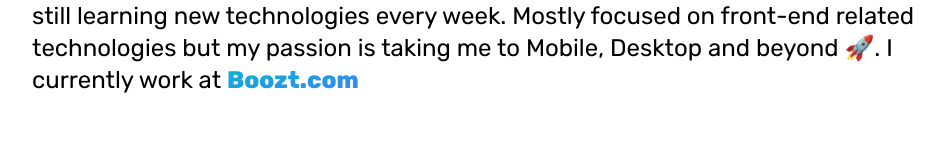
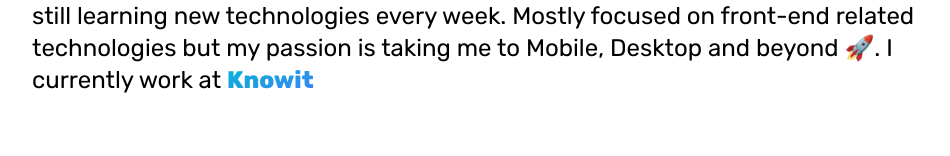
Before and after one commit to TomAndril/mywebsite-v2, a Next.js app: page / in a window 1280 px wide. Shown: the part 524-680 px from the top of the page, without its empty margins (160-1110 px from the left). Built offline with nearby package versions, Linux system fonts and the light colour scheme.

Commit message:
updated hero section

```diff
--- a/sections/Hero.tsx
+++ b/sections/Hero.tsx
@@ -42,10 +42,10 @@ const Hero: React.FC<Props> = ({ daysFromStart }) => {
         <a
           target="_blank"
           rel="noreferrer"
-          href="https://www.boozt.com/"
+          href="https://www.knowit.se/"
           className="font-extrabold text-transparent bg-clip-text bg-gradient-to-br from-cyan-500 to-blue-500"
         >
-          Boozt.com
+          Knowit
         </a>
       </Text>
     </div>
```
